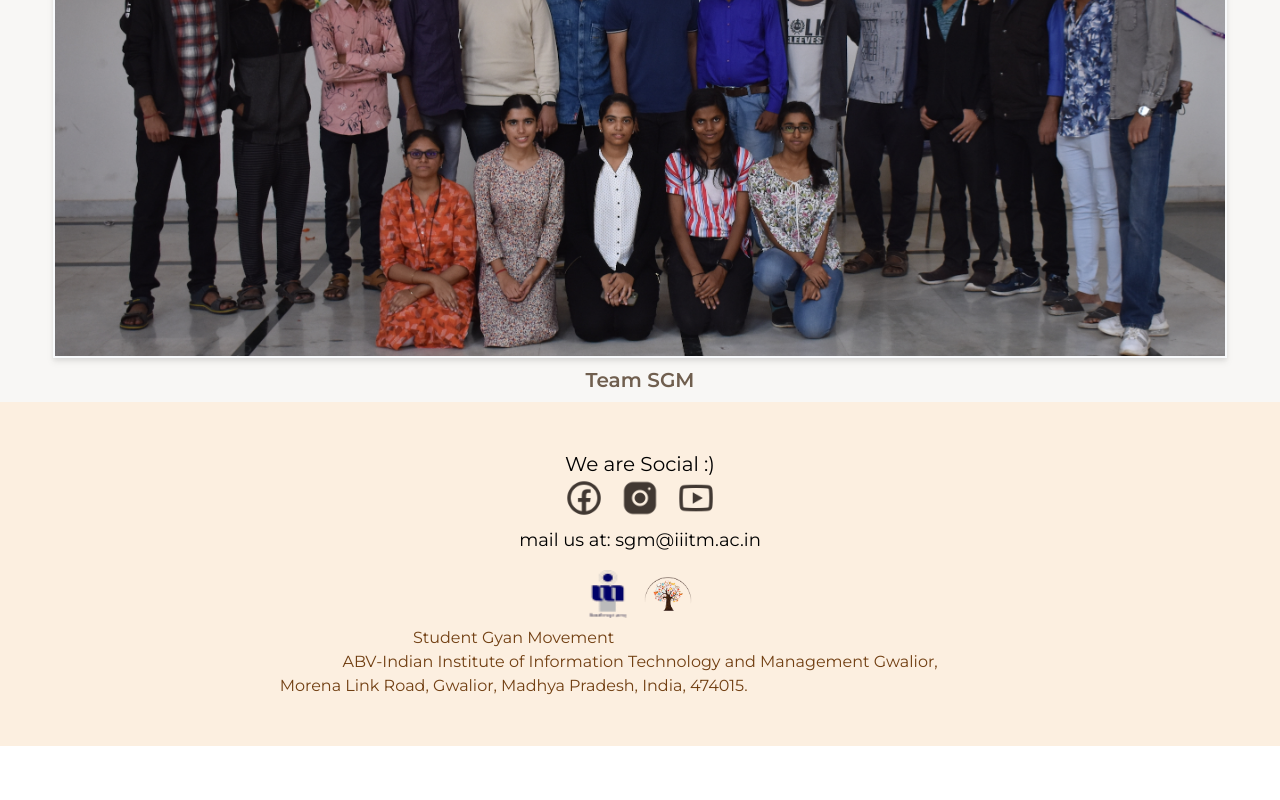
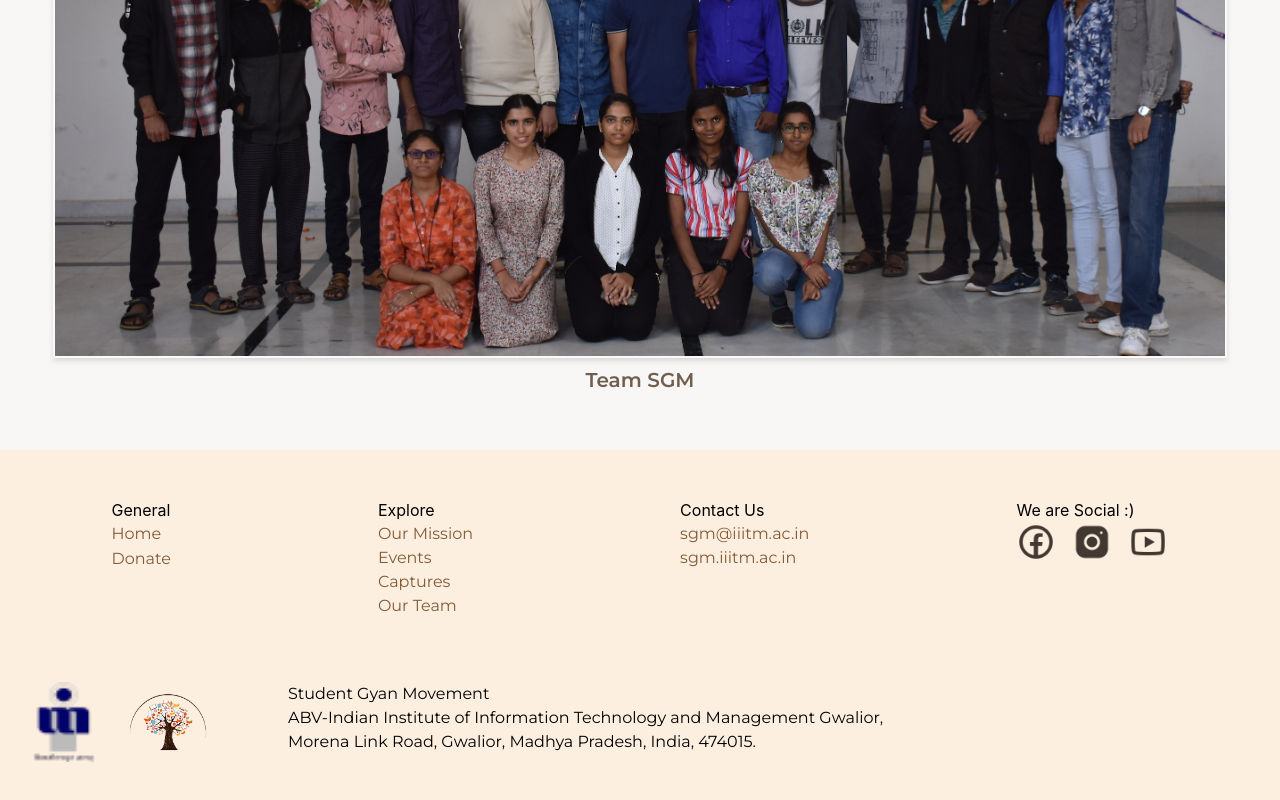
Before and after one commit to sadityakumar9211/sgm-iiitm, a Next.js app: page / in a window 1280 px wide. Shown: the part 2796-3596 px from the top of the page. Before the commit the page ends 3542 px from the top, so only its background shows below. Built offline with nearby package versions, Linux system fonts and the light colour scheme.

Commit message:
ADD: full screen footer

```diff
--- a/components/sections/Footer.tsx
+++ b/components/sections/Footer.tsx
@@ -2,11 +2,126 @@ import Image from "next/image";
 
 export default function Footer() {
   return (
-    <footer className="flex flex-col text-center bg-brown4 py-12 px-2">
+    <footer className="flex flex-col text-center bg-brown4 py-12 mt-12 px-2">
+      {/* big footer starts here */}
+      <div className="md:flex flex-col hidden">
+        <div className="flex flex-row justify-around pb-16">
+          <div>
+            <div className="text-left">General</div>
+            <a
+              href="#"
+              className="font-montserrat text-md text-brown3 text-left block"
+            >
+              Home
+            </a>
+            <a
+              href="#"
+              className="font-montserrat text-md text-brown3 text-left"
+            >
+              Donate
+            </a>
+          </div>
+          <div>
+            <div className="text-left">Explore</div>
+            <a
+              href="#"
+              className="font-montserrat text-md text-brown3 text-left block"
+            >
+              Our Mission
+            </a>
+            <a
+              href="#"
+              className="font-montserrat text-md text-brown3 text-left block"
+            >
+              Events
+            </a>
+            <a
+              href="#"
+              className="font-montserrat text-md text-brown3 text-left block"
+            >
+              Captures
+            </a>
+            <a className="font-montserrat text-md text-brown3 text-left block">
+              Our Team
+            </a>
+          </div>
+          <div>
+            <div className="text-left">Contact Us</div>
+            <a
+              href="#"
+              className="font-montserrat text-md text-brown3 text-left block"
+            >
+              sgm@iiitm.ac.in
+            </a>
+            <a
+              href="#"
+              className="font-montserrat text-md text-brown3 text-left block"
+            >
+              sgm.iiitm.ac.in
+            </a>
+          </div>
+          <div>
+            <div className="text-left">We are Social :&#41;</div>
+            <div>
+              <div className="flex flex-row space-x-4 mx-auto">
+                <div>
+                  <img
+                    src="/facebook.png"
+                    alt="Facebook Icon"
+                    className="w-10 h-10"
+                  />
+                </div>
+                <div>
+                  <img
+                    src="/instagram.png"
+                    alt="Instagram Icon"
+                    className="w-10 h-10"
+                  />
+                </div>
+                <div>
+                  <img
+                    src="/youtube.png"
+                    alt="Youtube Icon"
+                    className="w-10 h-10"
+                  />
+                </div>
+              </div>
+            </div>
+          </div>
+        </div>
+        <div className="flex flex-row pl-6 space-x-8">
+          <div>
+            <img
+              src="/institute_logo.png"
+              alt="IIITM Logo"
+              className="w-16 h-20"
+            />
+          </div>
+          <div>
+            <img src="/logo.svg" alt="SGM Logo" className="w-20 h-20" />
+          </div>
+          <div className="text-left pl-12 items-center font-montserrat text-md">
+            <p>Student Gyan Movement</p>
+            <p>
+              ABV-Indian Institute of Information Technology and Management
+              Gwalior,
+            </p>
+            <p>Morena Link Road, Gwalior, Madhya Pradesh, India, 474015.</p>
+          </div>
+        </div>
+      </div>
+      {/* big footer ends here */}
+
+      {/* mobile footer starts here */}
+      <div className="md:hidden">
         <div className="text-xl font-montserrat">We are Social :&#41;</div>
         <div className="flex flex-row space-x-4 mx-auto">
           <div>
-          <img src="/facebook.png" alt="Facebook Icon" className="w-10 h-10" />
+            <img
+              src="/facebook.png"
+              alt="Facebook Icon"
+              className="w-10 h-10"
+            />
           </div>
           <div>
             <img
@@ -31,18 +146,20 @@ export default function Footer() {
             />
           </div>
           <div>
-          <img
-            src="/logo.svg"
-            alt="SGM Logo"
-            className="w-12 h-12"
-          />
+            <img src="/logo.svg" alt="SGM Logo" className="w-12 h-12" />
           </div>
         </div>
-      <div className="md:text-md font-montserrat text-yellow-900 w-full md:w-4/5">Student Gyan Movement</div>
+        <div className="md:text-md font-montserrat text-yellow-900 w-full md:w-4/5">
+          Student Gyan Movement
+        </div>
         <div className="md:text-md font-montserrat text-yellow-900 w-full md:11/12">
           ABV-Indian Institute of Information Technology and Management Gwalior,{" "}
         </div>
-      <div className="md:text-md font-montserrat text-yellow-900 w-full md:w-4/5">Morena Link Road, Gwalior, Madhya Pradesh, India, 474015.</div>
+        <div className="md:text-md font-montserrat text-yellow-900 w-full md:w-4/5">
+          Morena Link Road, Gwalior, Madhya Pradesh, India, 474015.
+        </div>
+      </div>
+      {/* mobile footer ends here*/}
     </footer>
   );
 }
```
Lines whose indentation alone changed are shown as unchanged.
